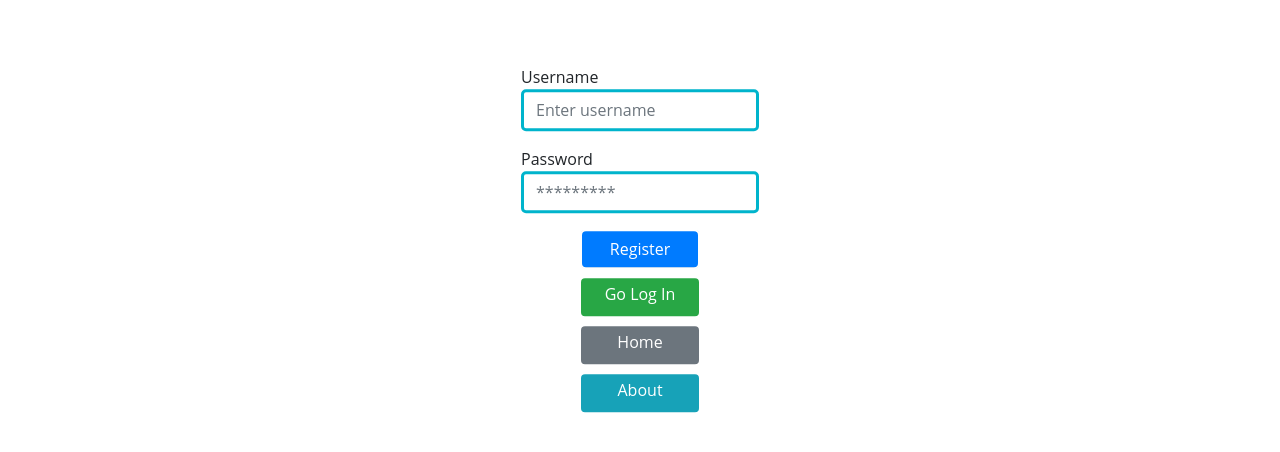
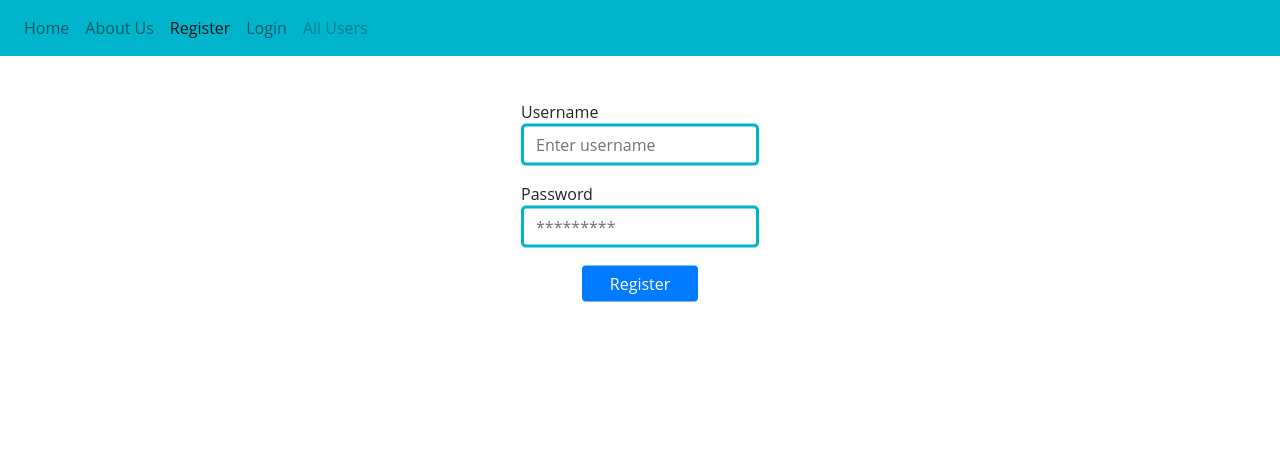
Before and after one commit to chodarimon/backend-project, a Node server app: page /auth/registration in a window 1280 px wide. Shown: the top 452 px of the page. Run offline with Node 20, Linux system fonts and the light colour scheme; some libraries are stand-ins or nearby versions.

Commit message:
bootstrap navbar

```diff
--- /dev/null
+++ b/public/styles/auth.css
@@ -0,0 +1,3 @@
+.navbar{
+    background-color: #00b4cc;
+}
--- a/views/registration.ejs
+++ b/views/registration.ejs
@@ -1,15 +1,35 @@
 <!DOCTYPE html>
 <html>
   <head>
-    <title>Project test page</title>
+    <title>Registration</title>
+
+    <!-- Bootstrap Scripts -->
     <script src="https://cdnjs.cloudflare.com/ajax/libs/popper.js/1.14.3/umd/popper.min.js"></script>
     <script src="https://stackpath.bootstrapcdn.com/bootstrap/4.1.3/js/bootstrap.min.js"></script>
+
+    <!-- Bootstrap CSS -->
     <link rel="stylesheet" href="https://maxcdn.bootstrapcdn.com/bootstrap/4.0.0/css/bootstrap.min.css"
     integrity="sha384-Gn5384xqQ1aoWXA+058RXPxPg6fy4IWvTNh0E263XmFcJlSAwiGgFAW/dAiS6JXm"
     crossorigin="anonymous">
+
     <link rel="stylesheet" href="/style.css">
+    <link rel="stylesheet" href="/auth.css">
   </head>
   <body>
+    <nav class="navbar navbar-expand-lg navbar-light">
+      <button class="navbar-toggler" type="button" data-toggle="collapse" data-target="#navbarNavAltMarkup" aria-controls="navbarNavAltMarkup" aria-expanded="false" aria-label="Toggle navigation">
+        <span class="navbar-toggler-icon"></span>
+      </button>
+      <div class="collapse navbar-collapse" id="navbarNavAltMarkup">
+        <div class="navbar-nav">
+          <a class="nav-item nav-link " href="/">Home <span class="sr-only">(current)</span></a>
+          <a class="nav-item nav-link" href="/about">About Us</a>
+          <a class="nav-item nav-link active" href="/auth/registration">Register</a>
+          <a class="nav-item nav-link" href="/auth/login">Login</a>
+          <a class="nav-item nav-link disabled" href="">All Users</a>
+        </div>
+      </div>
+    </nav>
     <form class="forms" action="/registration" method="post">
       <div class="form-group">
         <label for="exampleInputEmail1">Username</label>
@@ -35,9 +55,6 @@
         />
       </div>
       <input type="submit" class="btnn btn-primary" formmethod="post" value="Register" />
-      <a href="/auth/login" class="btnn btn-success mt-2">Go Log In</a>
-      <a href="/" class="btnn btn-secondary mt-2">Home</a>
-      <a href="/about" class="btnn btn-info mt-2">About</a>
     </form>
   </body>
 </html>
```
Also changed, not shown: views/login.ejs (+21 -4 lines).
